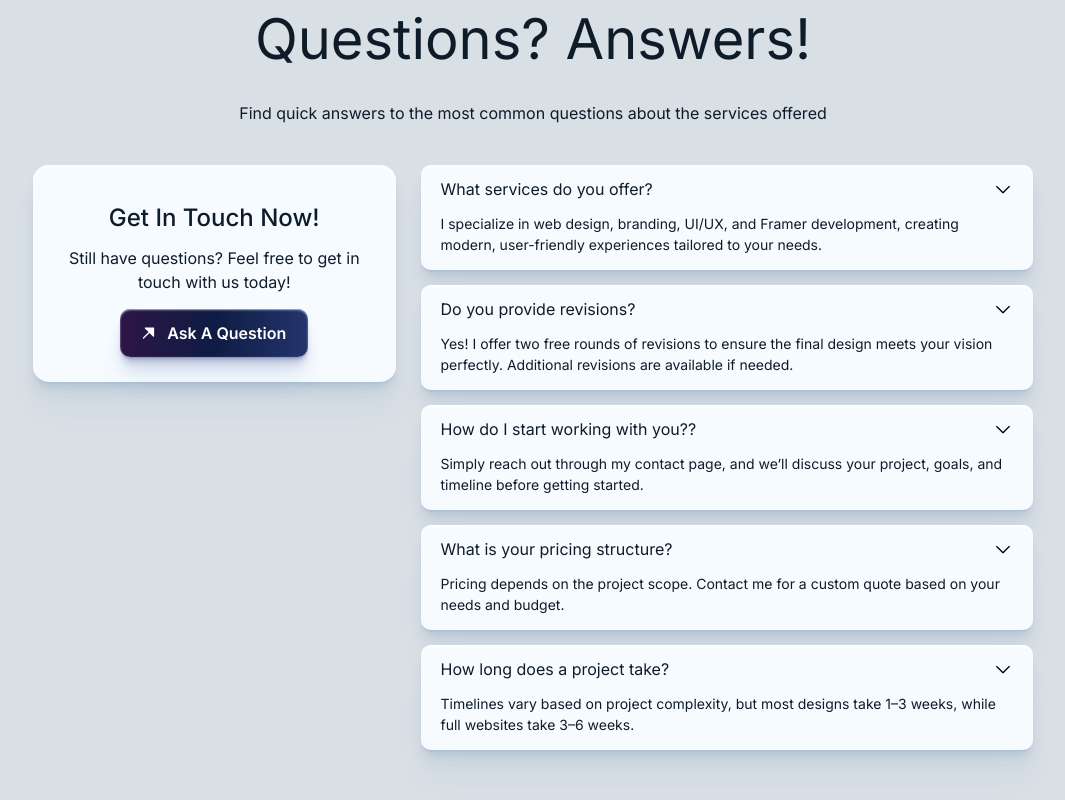
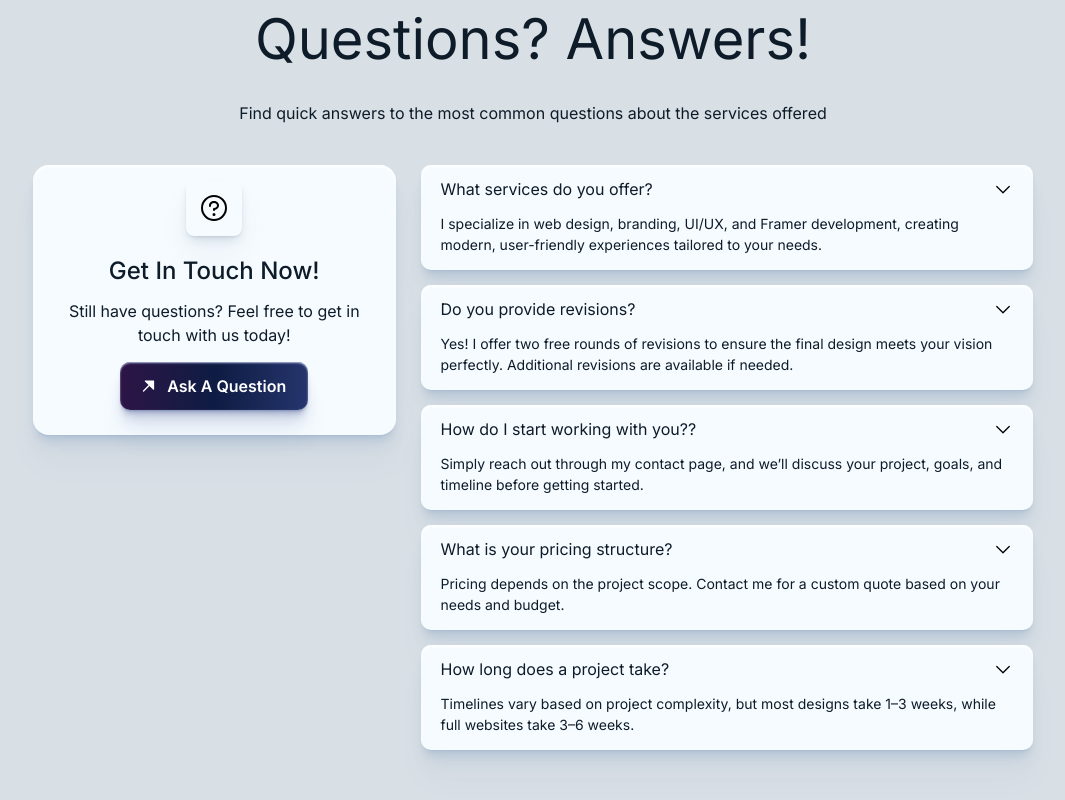
Before and after one commit to ask0ldd/FolioV2, a React (Vite) app: page / in a window 1280 px wide. Shown: the part 5208-6008 px from the top of the page, without its empty margins (107-1172 px from the left). Built offline with nearby package versions, Linux system fonts and the light colour scheme.

Commit message:
*edit* front / contact box styling

```diff
--- a/src/pages/app/App.css
+++ b/src/pages/app/App.css
@@ -261,3 +261,10 @@ section {
     0px 1.8px 1.8px -1.3px rgba(16, 49, 77, 0.21),
     0px 0.7px 0.7px -0.6px rgba(16, 49, 77, 0.2);
 }
+
+.QAIconShadows {
+  box-shadow: 0 0.7961918735236395px 1.4331453723425511px -0.875px #10314d24,
+    0 2.414506143104518px 4.346111057588132px -1.75px #10314d21,
+    0 6.382653521484461px 11.48877633867203px -2.625px #10314d1c,
+    0 20px 36px -3.5px #10314d0f;
+}
--- a/src/pages/app/sections/QA.tsx
+++ b/src/pages/app/sections/QA.tsx
@@ -1,3 +1,5 @@
+import '../App.css'
+
 export default function QA(){
     return(
         <section className='flex flex-col w-full items-center py-[100px] bg-[#D8DFE5]'>
@@ -14,7 +16,10 @@ export default function QA(){
             <div className='flex flex-row flex-wrap gap-x-[25px] w-full max-w-[1000px] mt-[40px]'>
 
                 <div className="flex flex-col flex-[35%] shrink grow bg-[#F6FBFF] items-center h-fit rounded-[16px] pt-[15px] pb-[25px] px-[30px] whiteBlockShadow">
-                    <h3 className='text-[24px] text-[#0E1C29] font-medium mt-[20px] text-center'>Get In Touch Now!</h3>
+                    <div className="flex justify-center items-center h-[56px] w-[56px] bg-[#F6FBFF] rounded-[8px] QAIconShadows">
+                        <svg width={32} height={32} xmlns="http://www.w3.org/2000/svg" viewBox="0 0 256 256" focusable="false" color="#0E1C29"><g color="#0E1C29"><path d="M140,180a12,12,0,1,1-12-12A12,12,0,0,1,140,180ZM128,72c-22.06,0-40,16.15-40,36v4a8,8,0,0,0,16,0v-4c0-11,10.77-20,24-20s24,9,24,20-10.77,20-24,20a8,8,0,0,0-8,8v8a8,8,0,0,0,16,0v-.72c18.24-3.35,32-17.9,32-35.28C168,88.15,150.06,72,128,72Zm104,56A104,104,0,1,1,128,24,104.11,104.11,0,0,1,232,128Zm-16,0a88,88,0,1,0-88,88A88.1,88.1,0,0,0,216,128Z"></path></g></svg>
+                    </div>
+                    <h3 className='text-[24px] text-[#0E1C29] font-medium mt-[17px] text-center'>Get In Touch Now!</h3>
                     <span className='text-[16px] text-[#0E1C29] text-center mt-[10px]'>Still have questions? Feel free to get in touch with us today!</span>
                     <button className='blueButton text-[#FFFFFF] font-semibold h-[48px] w-fit mt-[15px]'>
                         <svg width="13" height="12" viewBox="0 0 13 12" fill="none" xmlns="http://www.w3.org/2000/svg">
```
